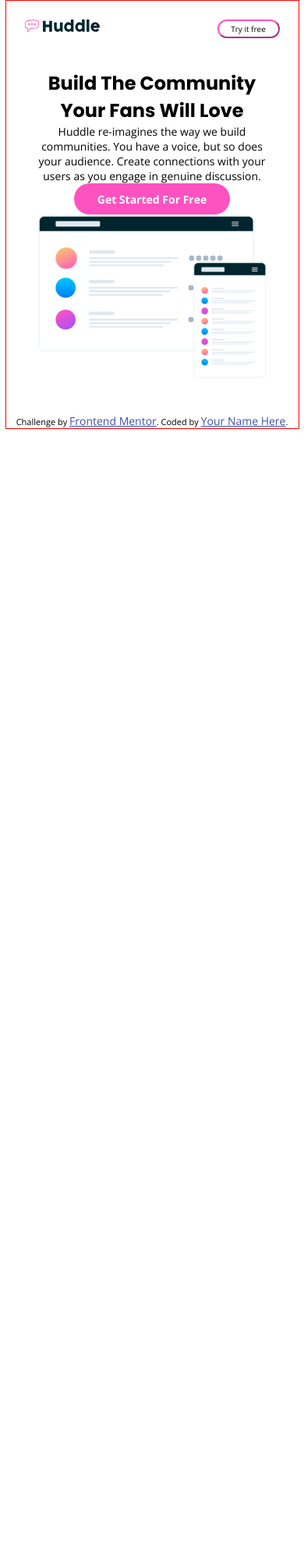
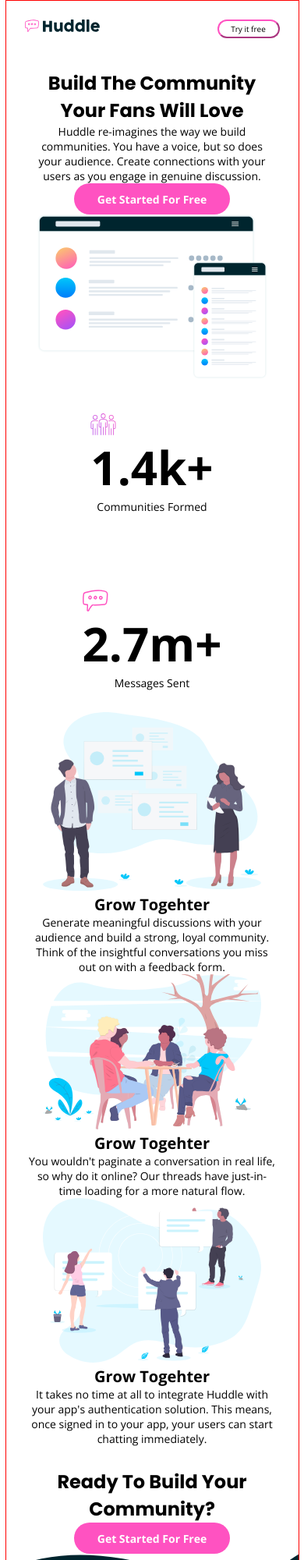
Before and after one commit to ghintema/FrontEndMentor_Huddle-landingpage-with-curved-section, a plain HTML site: page index.html in a window 390 px wide. Shown: the top 2000 px of the page at 78% size. Before the commit the page ends 844 px from the top, so only its background shows below. Drawn offline with nearby package versions, Linux system fonts and the light colour scheme.

Commit message:
Update index.html

```diff
--- a/index.html
+++ b/index.html
@@ -70,14 +70,17 @@
     --fs-primary-heading: var(--fs-700);
     --fs-secondary-heading: var(--fs-600);
     --fs-header: var(--fs-400);
-    --fs-hero: var(--fs-4oo);
+    --fs-hero: var(--fs-400);
+    --fs-reference: var(--fs-400);
     --fs-body: var(--fs-400);
     --fs-footer: var(--fs-400);
     --fs-btn-lrg: var(--fs-300);
     --fs-btn-sml: var(--fs-200);
+    --fs-xxl: 60px;
 
     --margin-header:24px;
     --margin-hero:40px;
+    --margin-body:28px;
     --margin-footer:28px;
    }
 
@@ -87,13 +90,16 @@
       --fs-secondary-heading: var(--fs-800);
       --fs-header: var(--fs-600);
       --fs-hero: var(--fs-600);
+      --fs-reference: var(--fs-700)
       --fs-body: var(--fs-500);
       --fs-footer: var(--fs-400);
       --fs-btn-lrg: var(--fs-600);
       --fs-btn-sml: var(--fs-500);
+      --fs-xxl: 96px;
 
       --margin-header:80px;
       --margin-hero:212px;
+      --margin-body:120px;
       --margin-footer:120px;
     }
    }
@@ -123,18 +129,23 @@
    .fs-footer {font-size: var(--fs-footer);}
    .fs-btn-lrg {font-size: var(--fs-btn-lrg);}
    .fs-btn-sml {font-size: var(--fs-btn-sml);}
+   .fs-xxl {font-size: var(--fs-xxl);}
 
    .fw-regular {font-weight: var(--fw-regular)}
    .fw-bold {font-weight: var(--fw-bold)}
+   .text-center {text-align: center}
+   .text-left {text-align: left}
 
-   .margin-header {margin:var(--margin-header);}
+   .margin-header {margin:var(--margin-header)}
    .margin-hero {margin:var(--margin-hero)}
-   .margin-footer {margin:var(--margin-xlrg)}
+   .margin-body {margin:var(--margin-body)}
+   .margin-footer {margin:var(--margin-footer)}
    .margin-auto {margin:auto}
 
    .flex {display:flex}
    .wrap {flex-wrap:wrap}
    .juco-spbetw {justify-content: space-between;}
+   .juco-cntr {justify-content: center;}
 
 
     * {
@@ -151,19 +162,18 @@
       margin:auto;
       border:1px solid red;
     }
-
-    .logo {
+    img.logo {
       width: 96px;
       height: 16px;
     }
-    .try-it-free {
+    button.try-it-free {
       width:80px;
       height: 24px;
       border-radius: 12px;
       border-color: #ff52c1;
       background-color: white;
     }
-    .get-started {
+    button.get-started {
       width:200px;
       height: 40px;
       border-radius: 20px;
@@ -171,10 +181,46 @@
       background-color: #ff52c1;
       color:white;
     }
-    .screen-animation {
+    img.screen-animation {
       width: 100%;
       height: auto;
     }
+    .container {
+      height: 355px;
+      align-content: space-between;
+      width:min-content;
+    }
+
+    img.icon {
+      float:left;
+      width:33px;
+    }
+    img.illustration {
+      width:280px;
+    }
+    img.footertop {
+      margin-bottom: -4px;
+      width: 100%;
+    }
+    footer {
+      background-color:#00252e;
+      color:white;
+    }
+    .newsletter{
+      font-size: 20px;
+    }
+    input.email {
+      width: 320px;
+      height: 48px;
+      border-radius: 6px;
+    }
+    .subscribe {
+      width: 168px;
+      height: 48px;
+      float:right;
+    }
+
+
 
     .attribution { font-size: 11px; text-align: center; }
     .attribution a { color: hsl(228, 45%, 44%); }
@@ -185,12 +231,59 @@
     <img src="images/logo.svg" alt="logo" class="logo">
     <button class="fs-btn-sml try-it-free">Try it free</button>
   </header>
+  <main>
     <div class="hero margin-hero">
       <h1 class="fs-primary-heading fw-bold">Build The Community Your Fans Will Love</h1>
       <p class="hero fs-hero fw-regular">Huddle re-imagines the way we build communities. You have a voice, but so does your audience. Create connections with your users as you engage in genuine discussion. </p>
       <button class="fs-btn-large fw-bold get-started">Get Started For Free</button>
       <img src="images/screen-mockups.svg" alt="" class="screen-animation">
     </div>
+    <div class="container margin-auto flex wrap juco-cntr">
+        <div class="references">
+          <img class="icon" src="images/icon-communities.svg" alt="icon communities">
+          <p class="fs-xxl fw-bold">1.4k+</p>
+          <p class="fs-reference fw-regular">Communities Formed</p>
+        </div>
+        <div class="references">
+          <img class="icon" src="images/icon-messages.svg" alt="icon messages">
+          <p class="fs-xxl fw-bold">2.7m+</p>
+          <p class="fs-reference fw-regular">Messages Sent</p>
+        </div>
+    </div>
+    <div class="promises margin-body">
+      <div class="statement">
+        <img src="images/illustration-grow-together.svg" alt="illustration grow togehter" class="illustration">
+        <h3 class="fs-secondary-heading fw-bold">Grow Togehter</h3>
+        <p class="fs-body fw-regular text-center">Generate meaningful discussions with your audience and build a strong, loyal community. Think of the insightful conversations you miss out on with a feedback form. </p>
+      </div>
+      <div class="statement">
+        <img src="images/illustration-flowing-conversation.svg" alt="illustration flowing conversations" class="illustration">
+        <h3 class="fs-secondary-heading fw-bold">Grow Togehter</h3>
+        <p class="fs-body fw-regular text-center">You wouldn't paginate a conversation in real life, so why do it online? Our threads have just-in-time loading for a more natural flow.</p>
+      </div>
+      <div class="statement">
+        <img src="images/illustration-your-users.svg" alt="illustration Your users" class="illustration">
+        <h3 class="fs-secondary-heading fw-bold">Grow Togehter</h3>
+        <p class="fs-body fw-regular text-center">It takes no time at all to integrate Huddle with your app's authentication solution. This means, once signed in to your app, your users can start chatting immediately.</p>
+      </div>
+    </div>
+    <div class="calltoaction margin-auto">
+      <h2 class="fs-primary-heading">Ready To Build Your Community?</h2>
+      <button class="fs-btn-large fw-bold get-started">Get Started For Free</button>
+    </div>
+  </main>
+  <img src="images/bg-footer-top-mobile.svg" alt="" class="footertop">
+  <footer>
+    <h3 class="fs-600 fw-bold">Newletter</h3>
+    <p class="fs-footer margin-footer text-left">To receive tips on how to grow your community, sign up to our weekly newsletter. We'll never send you spam or pass on your email adress.  </p>
+    <form action="" class="margin-footer">
+      <input type="text" class="email">
+      <button class="subscribe fs-500">Subscribe</button>
+    </form>
+
+  </footer>
+</body>
+
 
 
 
```
Lines whose indentation alone changed are shown as unchanged.
